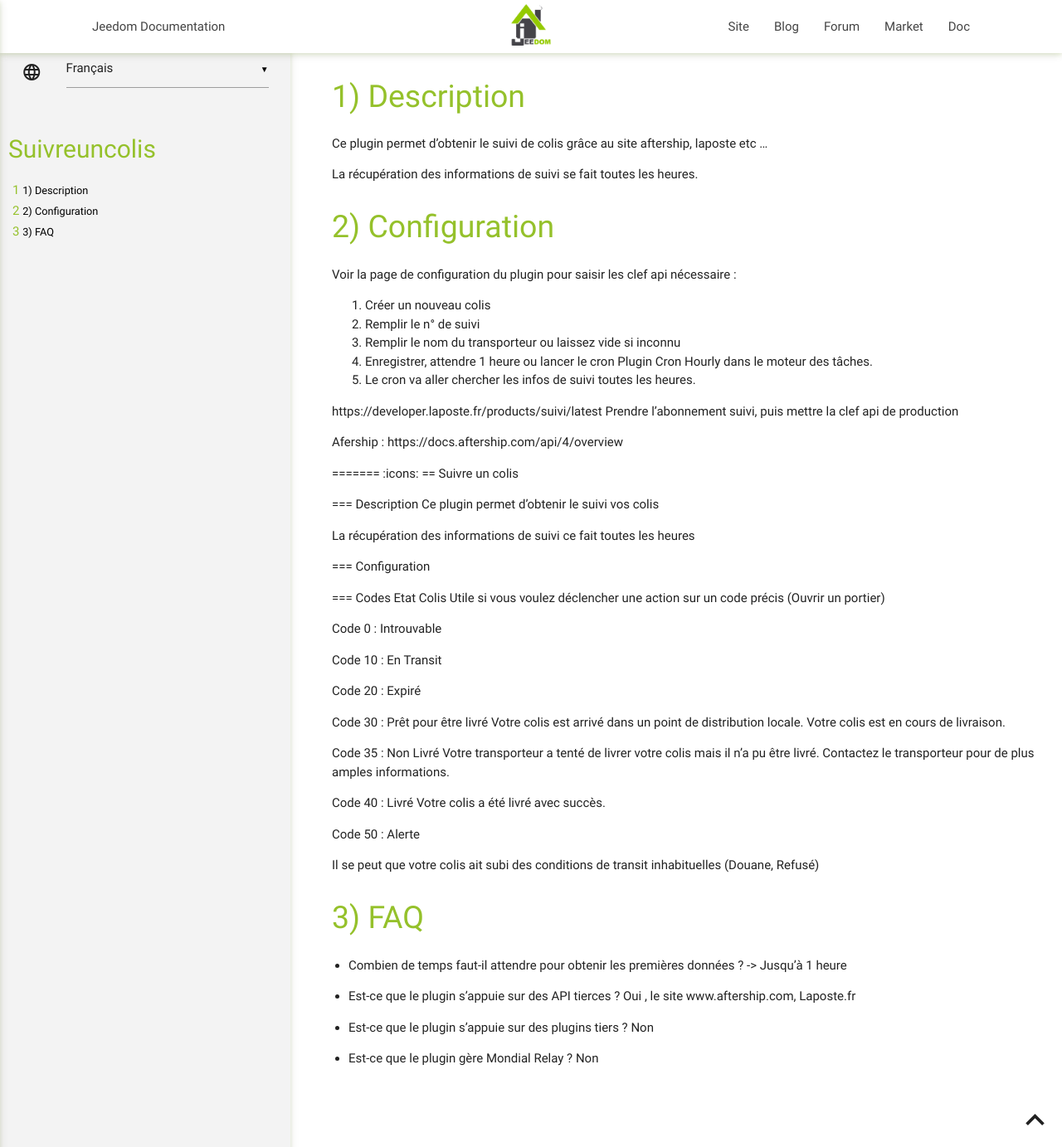
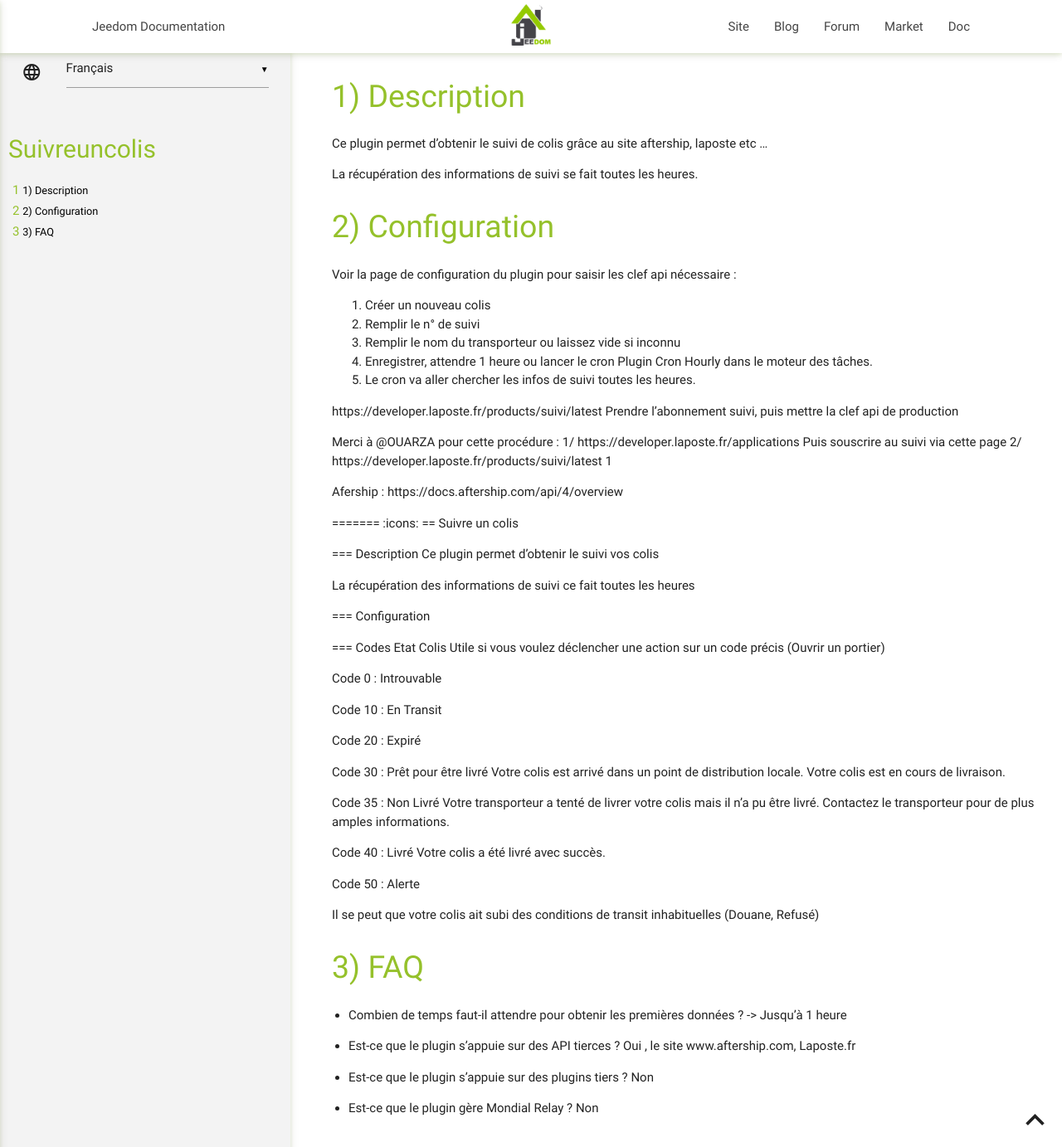
Before and after one commit to floman321/Suivreuncolis, a Jekyll site: the page built from docs/fr_FR/index.md, in a window 1280 px wide and 1383 px high. Shown: the whole window at 83% size. Built offline with Jekyll 4.4.1, drawn with Linux system fonts in a browser that asks for light colours; our own code applies the rules of GitHub Pages for plain Markdown files.

Commit message:
Update doc la poste

```diff
--- a/docs/fr_FR/index.md
+++ b/docs/fr_FR/index.md
@@ -18,6 +18,11 @@ Voir la page de configuration du plugin pour saisir les clef api nécessaire :
 
 https://developer.laposte.fr/products/suivi/latest
 Prendre l'abonnement suivi, puis mettre la clef api de production
+
+Merci à @OUARZA pour cette procédure :
+1/ https://developer.laposte.fr/applications
+Puis souscrire au suivi via cette page
+2/ https://developer.laposte.fr/products/suivi/latest 1
 
 Afership :
 https://docs.aftership.com/api/4/overview
```
